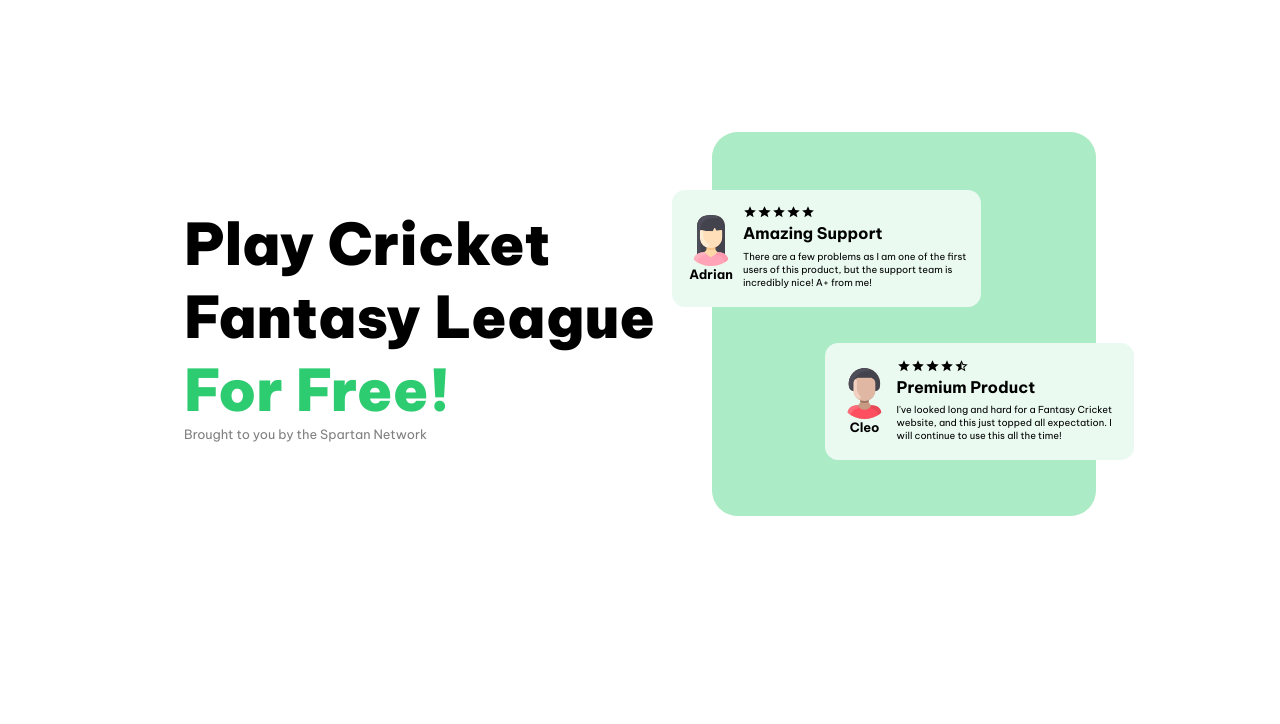
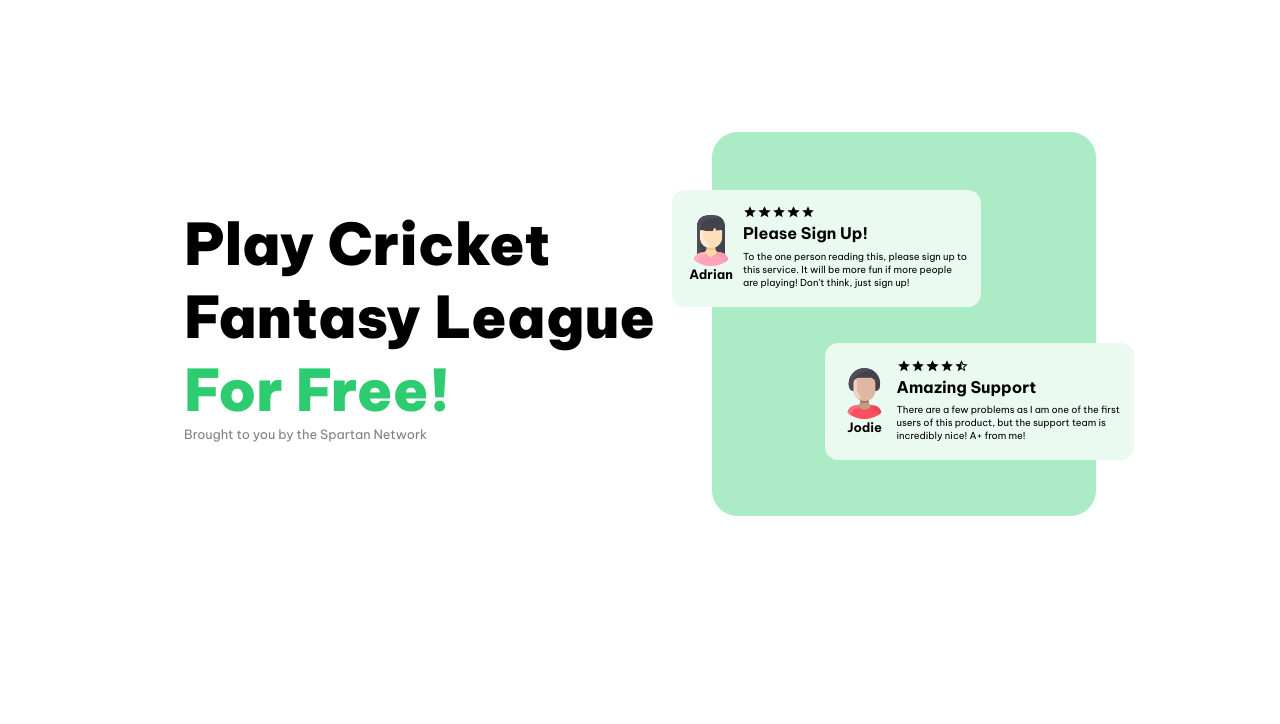
Before and after one commit to ronakkothari123/FantasyCricket, a plain HTML site: page index.html in a window 1280 px wide. Shown: the part 76-800 px from the top of the page. Drawn offline with Linux system fonts and the light colour scheme.

Commit message:
Random Comments

```diff
--- a/index.html
+++ b/index.html
@@ -42,8 +42,8 @@
                     </div>
                     <div class="comment-div">
                         <div class="star-div"></div>
-                        <h1>Amazing Support</h1>
-                        <p>There are a few problems as I am one of the first users of this product, but the support team is incredibly nice! A+ from me!</p>
+                        <h1 id="comment-header-1">Amazing Support</h1>
+                        <p id="comment-para-1"></p>
                     </div>
                 </div>
                 <div class="comment">
@@ -53,8 +53,8 @@
                     </div>
                     <div class="comment-div">
                         <div class="star-div"></div>
-                        <h1>Premium Product</h1>
-                        <p>I've looked long and hard for a Fantasy Cricket website, and this just topped all expectation. I will continue to use this all the time!</p>
+                        <h1 id="comment-header-2">Premium Product</h1>
+                        <p id="comment-para-2"></p>
                     </div>
                 </div>
             </div>
--- a/js/script.js
+++ b/js/script.js
@@ -9,6 +9,17 @@ const contentPicture = document.querySelectorAll('.fantasy-content-picture');
 
 const names = ["Hayden", "Charlie", "Justice", "Jesse", "Adrian", "Ariel", "Ollie", "Cleo", "Marion", "Jessie", "Sam", "Robbie", "Jodie"];
 const players = ["KaneWilliamson", "TrentBoult", "ViratKohli", "JaspritBumrah", "EoinMorgan", "ChrisGayle"];
+
+const commentTitle = ["Amazing Support", "Excellent Product", "Bundles of Fun", "Easy-To-Use", "Premium Version Please!", "Great Job Developers", "Please Sign Up!"]
+const commentDesc = [
+    "There are a few problems as I am one of the first users of this product, but the support team is incredibly nice! A+ from me!",
+    "I've looked long and hard for a Fantasy Cricket website, and this just topped all expectation. I will continue to use this all the time!",
+    "I've been using this product for a while now and I found nothing wrong with it. This is an amazing product and it deserves more people using it!",
+    "This service has amazing developers for the service fee. The GUI and the instructions and the buttons makes it fun to use!",
+    "I need a Premium Version of this product. It is just so good, that I would love to pay money for an even better version of it!",
+    "This website is so amazingly made. Everything from the frontend, to the algorithms, to the servers. Kudos to the Devs!",
+    "To the one person reading this, please sign up to this service. It will be more fun if more people are playing! Don't think, just sign up!"
+]
 
 var darkTheme = false;
 
@@ -104,6 +115,15 @@ function initializeComments(){
     pfp.src = "./icons/avatars/" + (Math.floor(Math.random()*51) + 1) + ".svg"
 
     console.log(starDivs.length)
+    let randomComment = Math.trunc(Math.random() * commentTitle.length)
+    document.getElementById('comment-header-1').innerHTML = commentTitle[randomComment]
+    document.getElementById('comment-para-1').innerHTML = commentDesc[randomComment]
+
+    commentTitle.splice(randomComment, 1)
+    commentDesc.splice(randomComment, 1)
+    randomComment = Math.trunc(Math.random() * commentTitle.length)
+    document.getElementById('comment-header-2').innerHTML = commentTitle[randomComment]
+    document.getElementById('comment-para-2').innerHTML = commentDesc[randomComment]
 
     for(let k = 0; k < starDivs.length; k++){
         let starAmount = Math.trunc(Math.random()*2) + 4;
```
